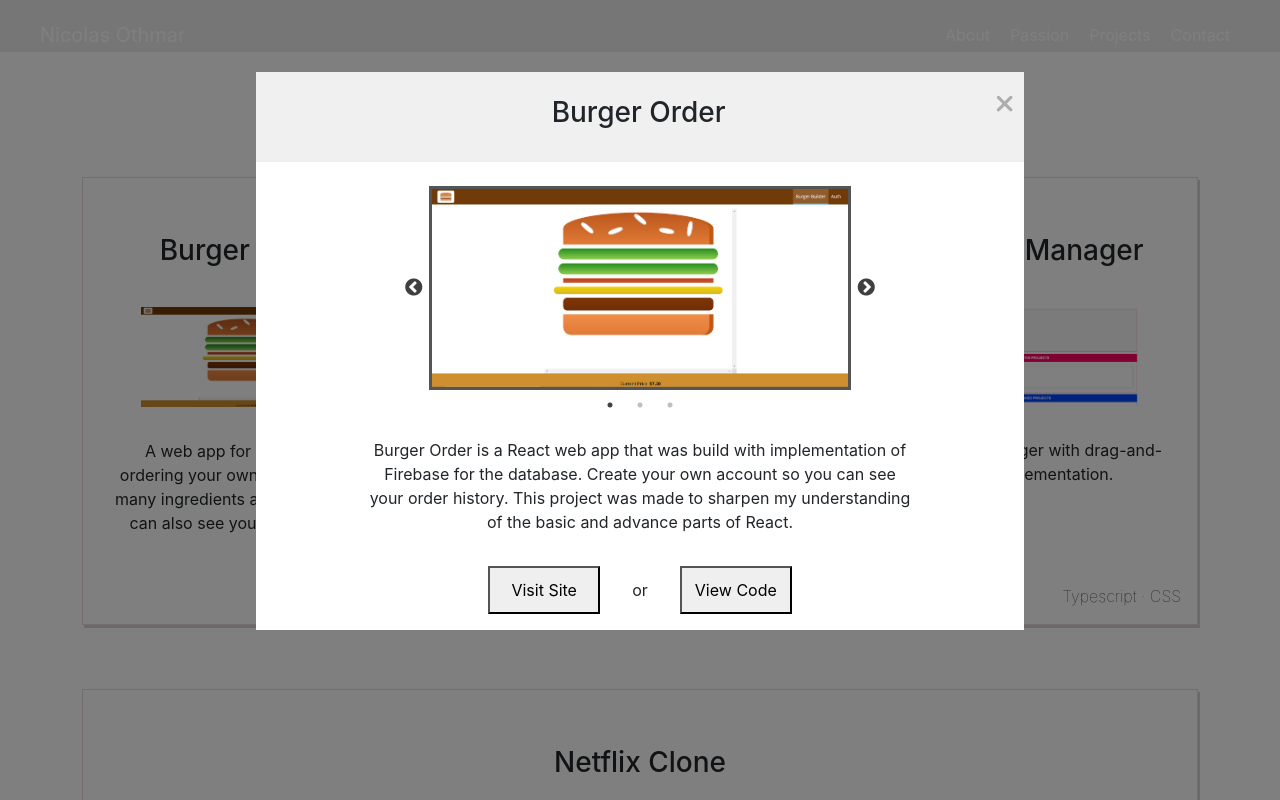
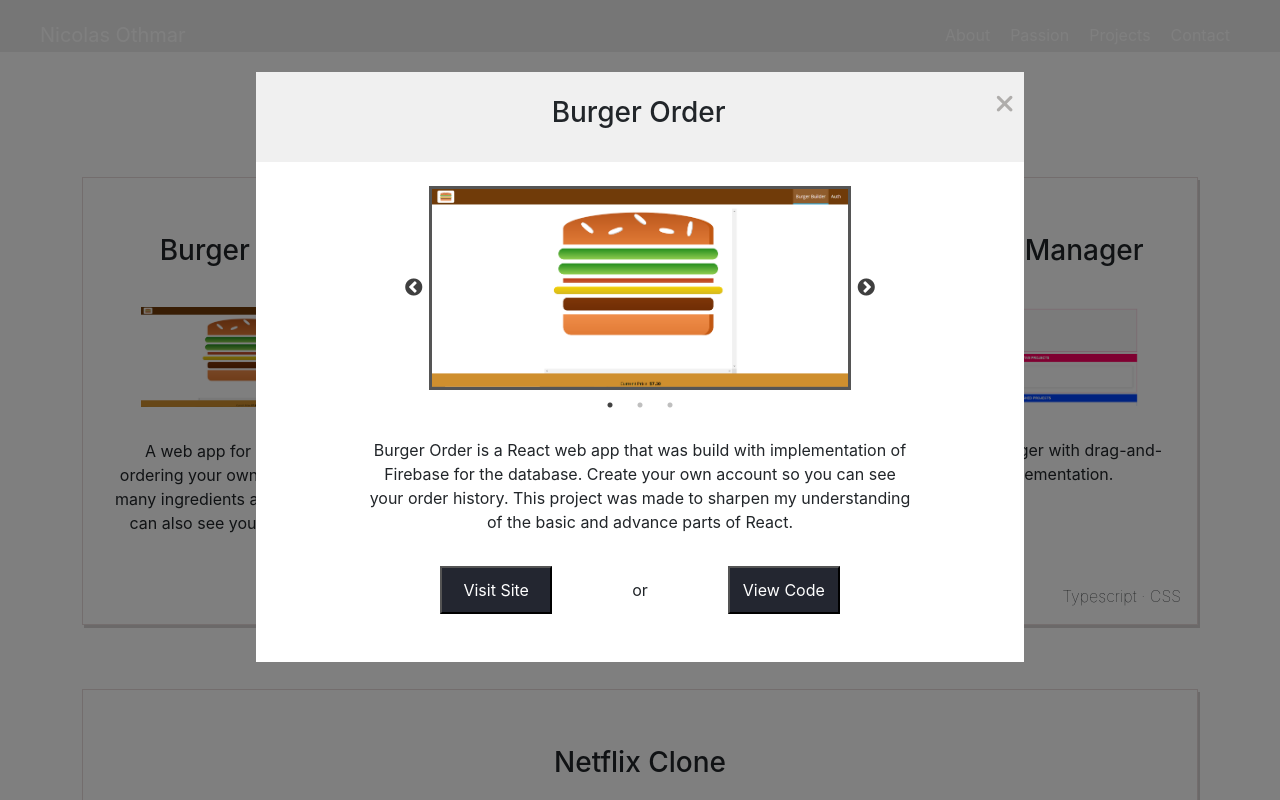
Before and after one commit to 2001-otter/portfolio, a React (Create React App) app: page / in a window 1280 px wide. Both pictures are taken after a click on the element 246 px from the left and 2752 px from the top of the page. Shown: the part 2352-3152 px from the top of the page. Built offline with nearby package versions, Linux system fonts and the light colour scheme.

Commit message:
Update ProjectView.module.css

```diff
--- a/src/Section/Work/ProjectView/ProjectView.module.css
+++ b/src/Section/Work/ProjectView/ProjectView.module.css
@@ -82,19 +82,12 @@ ul {
   background-color: #555;
 }
 
-@media (min-width: 1000px) {
-  .Content {
-    flex-direction: column;
-  }
-
-  .Bottom p {
-    padding: 0 5rem;
-  }
-
 .Link {
   display: flex;
+  flex-direction: row;
   justify-content: center;
   align-items: center;
+  margin-bottom: 2rem;
   margin-top: 2rem;
 }
 
@@ -116,4 +109,13 @@ ul {
   padding: 0 2rem;
   margin-bottom: 0;
 }
+
+@media (min-width: 1000px) {
+  .Content {
+    flex-direction: column;
   }
+
+  .Bottom p {
+    padding: 0 5rem;
+  }
+}
```
Lines whose indentation alone changed are shown as unchanged.
